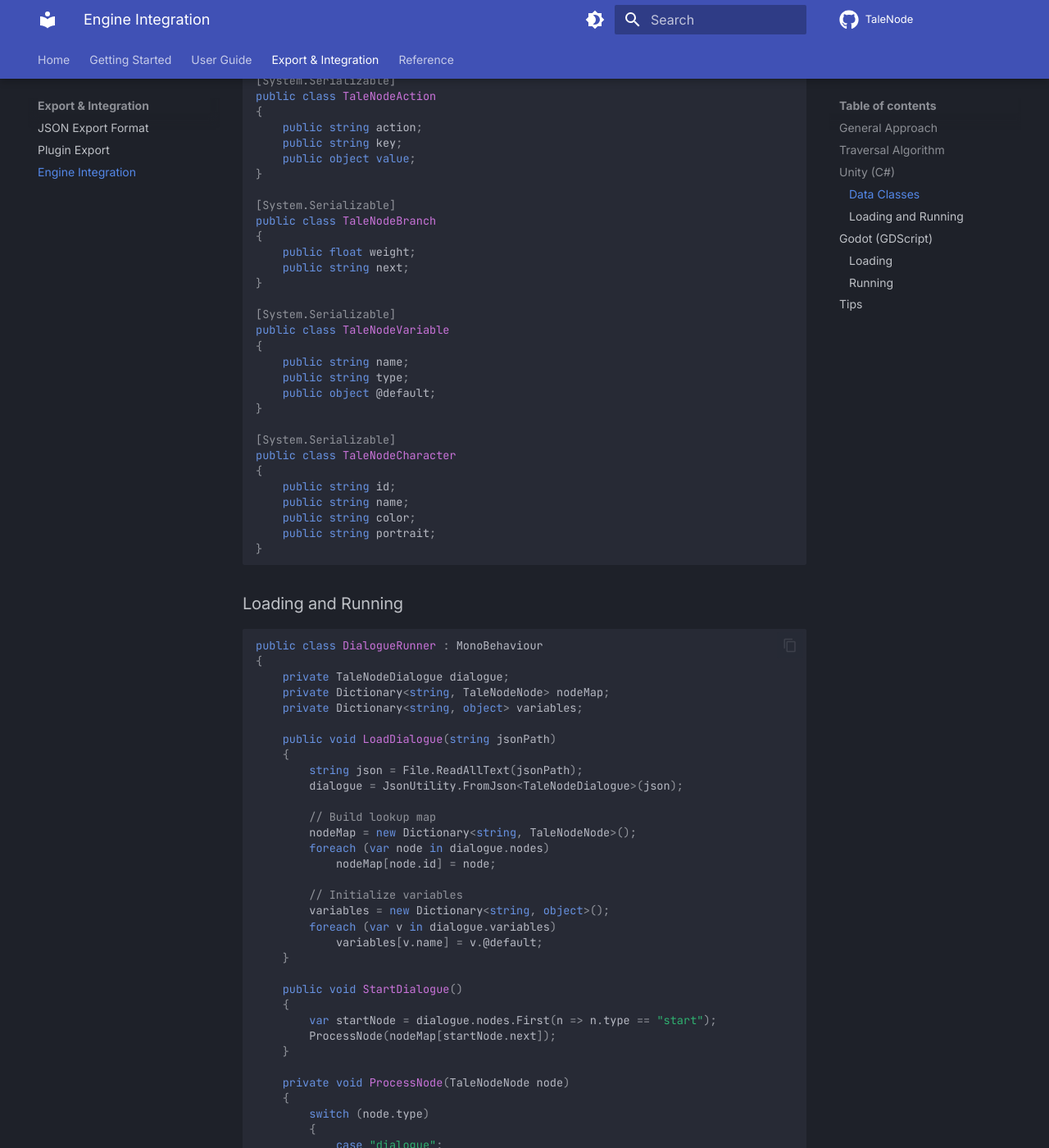
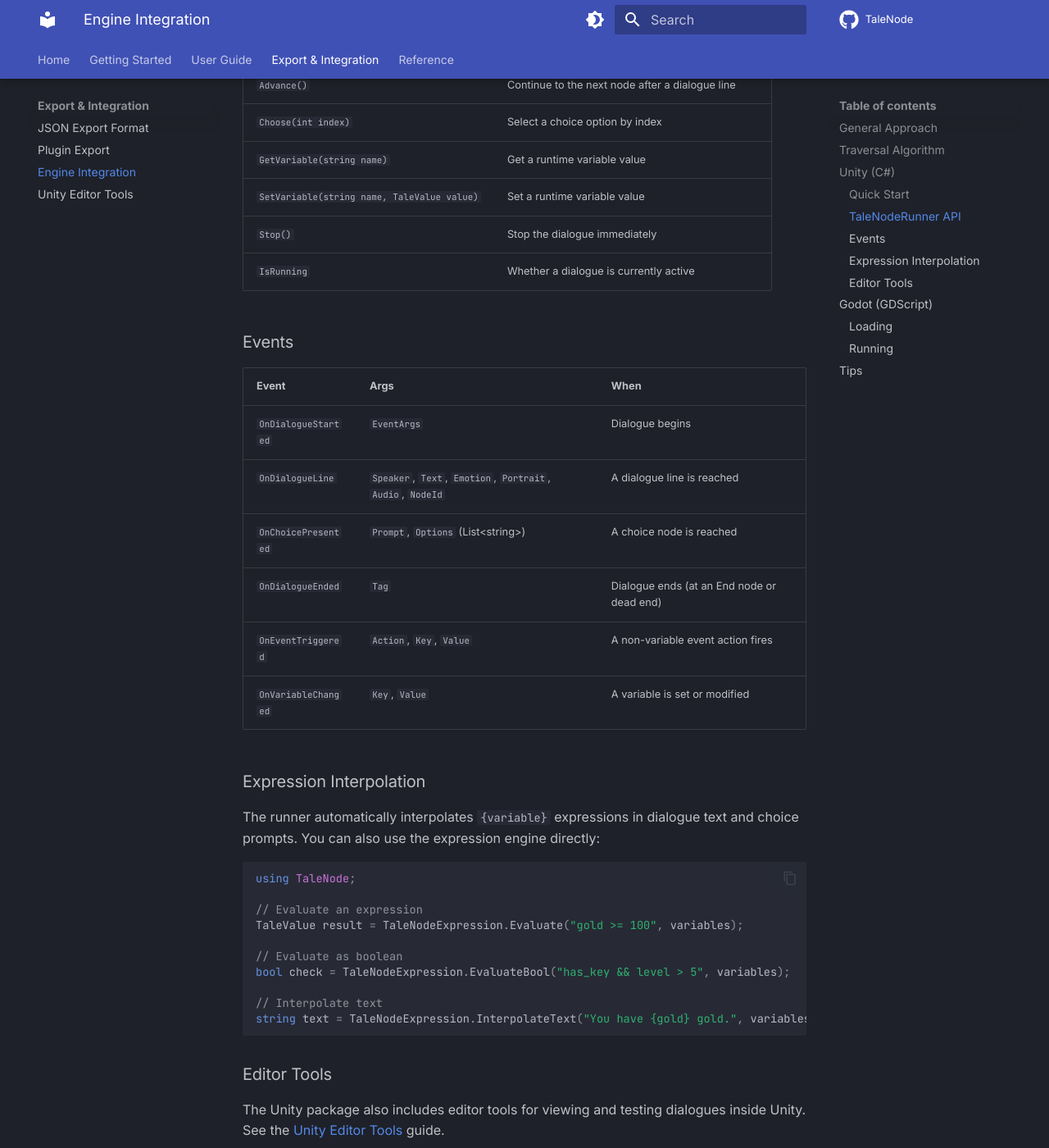
Before and after one commit to fognil/TaleNode, an MkDocs documentation site: the page built from docs/export/integration-guide.md, in a window 1280 px wide and 1400 px high, scrolled down 2083 px. Shown: the whole window at 82% size. Built offline with MkDocs 1.6.1 and Material for MkDocs 9.7.7, drawn with Linux system fonts in a browser that asks for light colours; comment, search, counter and statistics services are not loaded; some of the changed text lies outside the part shown.

Commit message:
docs: update readthedocs for Unity editor plugin
- Update plugin-export.md with UPM installation methods
- Update integration-guide.md with TaleNodeRunner API reference
- Add unity-editor.md with Graph View, Playtest, Inspector docs
- Add nav entry in mkdocs.yml

````diff
--- a/docs/export/integration-guide.md
+++ b/docs/export/integration-guide.md
@@ -28,173 +28,102 @@
 
 ## Unity (C#)
 
-### Data Classes
+The TaleNode Unity package includes a ready-to-use `TaleNodeRunner` class. You don't need to write your own data classes or traversal logic.
+
+### Quick Start
 
 ```csharp
-[System.Serializable]
-public class TaleNodeDialogue
+using TaleNode;
+using UnityEngine;
+
+public class DialogueUI : MonoBehaviour
 {
-    public string version;
-    public string name;
-    public TaleNodeVariable[] variables;
-    public TaleNodeCharacter[] characters;
-    public TaleNodeNode[] nodes;
-}
+    private TaleNodeRunner runner;
 
-[System.Serializable]
-public class TaleNodeNode
-{
-    public string id;
-    public string type;
+    void Start()
+    {
+        runner = new TaleNodeRunner();
 
-    // Dialogue fields
-    public string speaker;
-    public string text;
-    public string emotion;
-    public string portrait;
-    public string audio;
+        runner.OnDialogueLine += (s, e) =>
+        {
+            Debug.Log($"{e.Speaker}: {e.Text}");
+            // Show in your UI, then call runner.Advance() when player clicks
+        };
 
-    // Shared
-    public string next;
+        runner.OnChoicePresented += (s, e) =>
+        {
+            Debug.Log($"Prompt: {e.Prompt}");
+            for (int i = 0; i < e.Options.Count; i++)
+                Debug.Log($"  {i}: {e.Options[i]}");
+            // Show choices in UI, then call runner.Choose(index)
+        };
 
-    // Choice fields
-    public string prompt;
-    public TaleNodeOption[] options;
+        runner.OnDialogueEnded += (s, e) =>
+        {
+            Debug.Log($"Ended with tag: {e.Tag}");
+        };
 
-    // Condition fields
-    public string variable;
-    public string @operator;  // "operator" is a reserved word
-    public object value;
-    public string true_next;
-    public string false_next;
+        runner.OnEventTriggered += (s, e) =>
+        {
+            Debug.Log($"Event: {e.Action} {e.Key}={e.Value}");
+        };
 
-    // Event fields
-    public TaleNodeAction[] actions;
+        runner.OnVariableChanged += (s, e) =>
+        {
+            Debug.Log($"Variable {e.Key} = {e.Value}");
+        };
 
-    // Random fields
-    public TaleNodeBranch[] branches;
-
-    // End fields
-    public string tag;
-}
-
-[System.Serializable]
-public class TaleNodeOption
-{
-    public string text;
-    public string next;
-    public TaleNodeCondition condition;
-}
-
-[System.Serializable]
-public class TaleNodeCondition
-{
-    public string variable;
-    public string @operator;
-    public object value;
-}
-
-[System.Serializable]
-public class TaleNodeAction
-{
-    public string action;
-    public string key;
-    public object value;
-}
-
-[System.Serializable]
-public class TaleNodeBranch
-{
-    public float weight;
-    public string next;
-}
-
-[System.Serializable]
-public class TaleNodeVariable
-{
-    public string name;
-    public string type;
-    public object @default;
-}
-
-[System.Serializable]
-public class TaleNodeCharacter
-{
-    public string id;
-    public string name;
-    public string color;
-    public string portrait;
+        runner.LoadDialogue("Assets/Dialogues/intro.talenode.json");
+        runner.Start();
+    }
 }
 ```
 
-### Loading and Running
+### TaleNodeRunner API
+
+| Method | Description |
+|---|---|
+| `LoadDialogue(string path)` | Load dialogue from a JSON file path |
+| `LoadFromString(string json)` | Load dialogue from a JSON string |
+| `Start(string startNodeId = null)` | Start the dialogue (optionally from a specific node) |
+| `Advance()` | Continue to the next node after a dialogue line |
+| `Choose(int index)` | Select a choice option by index |
+| `GetVariable(string name)` | Get a runtime variable value |
+| `SetVariable(string name, TaleValue value)` | Set a runtime variable value |
+| `Stop()` | Stop the dialogue immediately |
+| `IsRunning` | Whether a dialogue is currently active |
+
+### Events
+
+| Event | Args | When |
+|---|---|---|
+| `OnDialogueStarted` | `EventArgs` | Dialogue begins |
+| `OnDialogueLine` | `Speaker`, `Text`, `Emotion`, `Portrait`, `Audio`, `NodeId` | A dialogue line is reached |
+| `OnChoicePresented` | `Prompt`, `Options` (List&lt;string&gt;) | A choice node is reached |
+| `OnDialogueEnded` | `Tag` | Dialogue ends (at an End node or dead end) |
+| `OnEventTriggered` | `Action`, `Key`, `Value` | A non-variable event action fires |
+| `OnVariableChanged` | `Key`, `Value` | A variable is set or modified |
+
+### Expression Interpolation
+
+The runner automatically interpolates `{variable}` expressions in dialogue text and choice prompts. You can also use the expression engine directly:
 
 ```csharp
-public class DialogueRunner : MonoBehaviour
-{
-    private TaleNodeDialogue dialogue;
-    private Dictionary<string, TaleNodeNode> nodeMap;
-    private Dictionary<string, object> variables;
+using TaleNode;
 
-    public void LoadDialogue(string jsonPath)
-    {
-        string json = File.ReadAllText(jsonPath);
-        dialogue = JsonUtility.FromJson<TaleNodeDialogue>(json);
+// Evaluate an expression
+TaleValue result = TaleNodeExpression.Evaluate("gold >= 100", variables);
 
-        // Build lookup map
-        nodeMap = new Dictionary<string, TaleNodeNode>();
-        foreach (var node in dialogue.nodes)
-            nodeMap[node.id] = node;
+// Evaluate as boolean
+bool check = TaleNodeExpression.EvaluateBool("has_key && level > 5", variables);
 
-        // Initialize variables
-        variables = new Dictionary<string, object>();
-        foreach (var v in dialogue.variables)
-            variables[v.name] = v.@default;
-    }
+// Interpolate text
+string text = TaleNodeExpression.InterpolateText("You have {gold} gold.", variables);
+```
 
-    public void StartDialogue()
-    {
-        var startNode = dialogue.nodes.First(n => n.type == "start");
-        ProcessNode(nodeMap[startNode.next]);
-    }
+### Editor Tools
 
-    private void ProcessNode(TaleNodeNode node)
-    {
-        switch (node.type)
-        {
-            case "dialogue":
-                ShowDialogue(node.speaker, node.text, node.emotion);
-                // On continue: ProcessNode(nodeMap[node.next]);
-                break;
-
-            case "choice":
-                ShowChoices(node.prompt, node.options);
-                // On selection: ProcessNode(nodeMap[selectedOption.next]);
-                break;
-
-            case "condition":
-                bool result = EvaluateCondition(node.variable, node.@operator, node.value);
-                string nextId = result ? node.true_next : node.false_next;
-                ProcessNode(nodeMap[nextId]);
-                break;
-
-            case "event":
-                ExecuteActions(node.actions);
-                ProcessNode(nodeMap[node.next]);
-                break;
-
-            case "random":
-                var branch = PickWeightedRandom(node.branches);
-                ProcessNode(nodeMap[branch.next]);
-                break;
-
-            case "end":
-                EndDialogue(node.tag);
-                break;
-        }
-    }
-}
-```
+The Unity package also includes editor tools for viewing and testing dialogues inside Unity. See the [Unity Editor Tools](unity-editor.md) guide.
 
 ## Godot (GDScript)
 
--- a/mkdocs.yml
+++ b/mkdocs.yml
@@ -84,6 +84,7 @@
     - JSON Export Format: export/json-format.md
     - Plugin Export: export/plugin-export.md
     - Engine Integration: export/integration-guide.md
+    - Unity Editor Tools: export/unity-editor.md
   - Reference:
     - Keyboard Shortcuts: reference/keyboard-shortcuts.md
     - Node Reference: reference/node-reference.md
````
Also changed, not shown: docs/export/plugin-export.md (+40 -6 lines), docs/export/unity-editor.md (added, +121 -0 lines).
